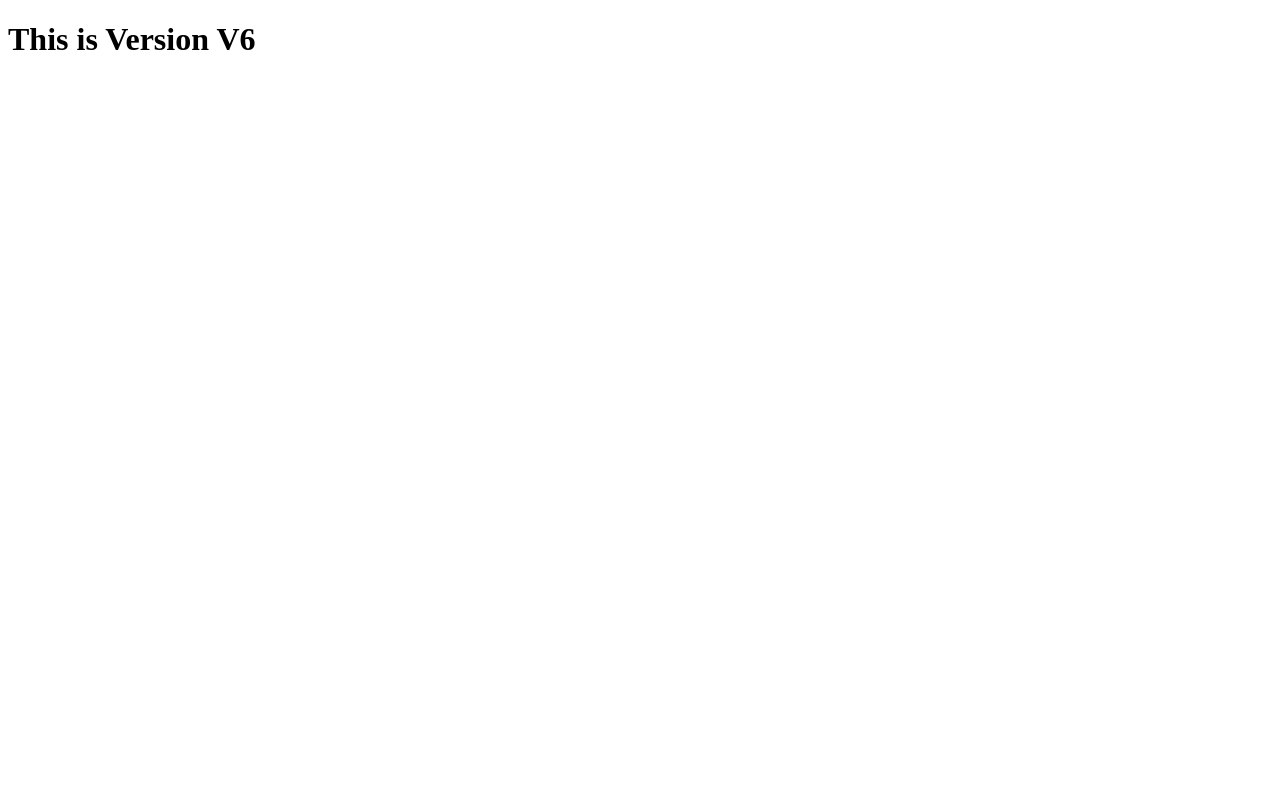
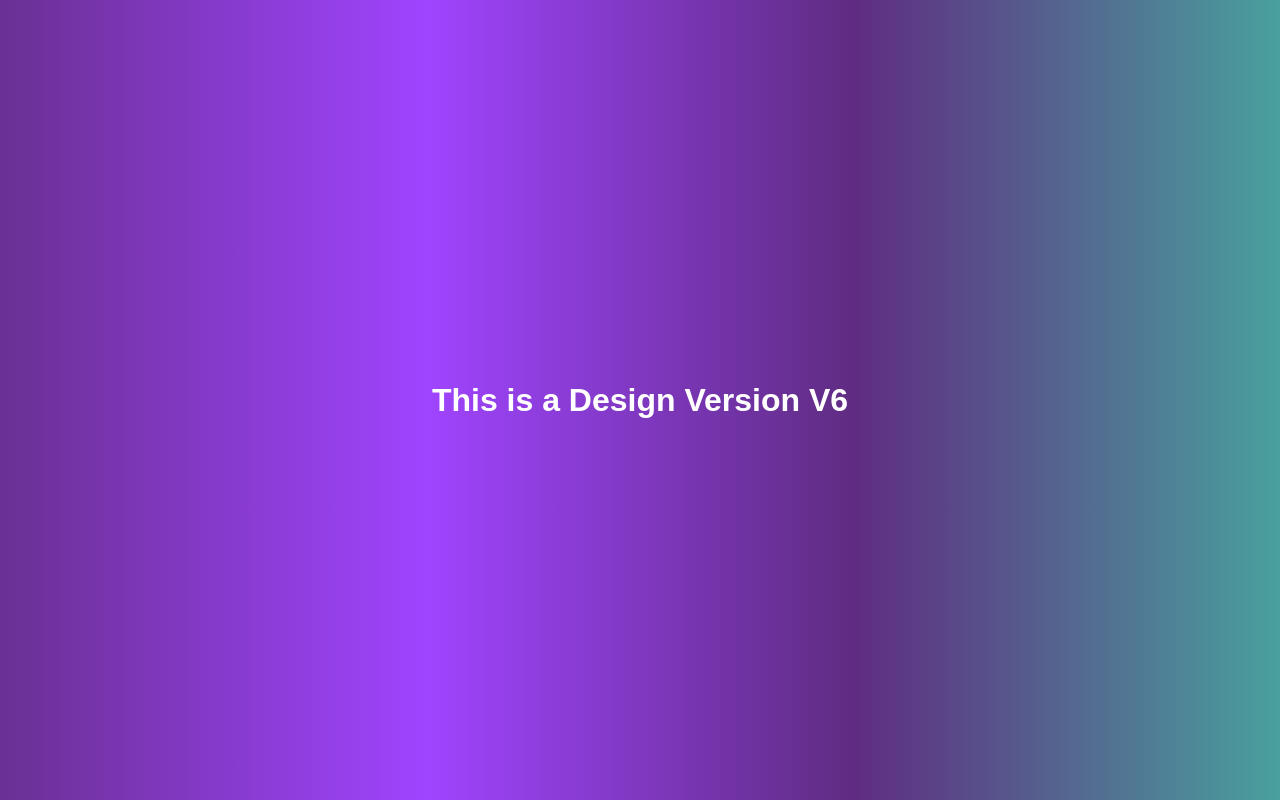
Before and after one commit to Rohit2912P/myrepo, a plain HTML site: page index.html in a window 1280 px wide. Drawn offline with Linux system fonts and the light colour scheme.

Commit message:
Added CSS file for website

```diff
--- /dev/null
+++ b/Styles.css
@@ -0,0 +1,28 @@
+/* styles.css */
+body {
+    /* Set a gradient background from purple to teal */
+    background: linear-gradient(to right, #6a3093, #a044ff, #5f2c82, #49a09d);
+    font-family: Arial, sans-serif;
+    /* Sets a clean, modern font for the body text */
+    color: white;
+    /* Sets the text color to white for better contrast */
+    margin: 0;
+    /* Removes default margin */
+    padding: 0;
+    /* Removes default padding */
+    display: flex;
+    /* Enables flexbox layout */
+    justify-content: center;
+    /* Centers content horizontally */
+    align-items: center;
+    /* Centers content vertically */
+    height: 100vh;
+    /* Makes the body take the full height of the viewport */
+}
+
+h1 {
+    font-size: 2em;
+    /* Sets the size of the header text */
+    text-align: center;
+    /* Centers the header text */
+}
--- a/index.html
+++ b/index.html
@@ -1,11 +1,15 @@
 <!DOCTYPE html>
 <html lang="en">
+
 <head>
     <meta charset="UTF-8">
+    <meta http-equiv="X-UA-Compatible" content="IE=edge">
     <meta name="viewport" content="width=device-width, initial-scale=1.0">
+    <link rel="stylesheet" href="styles.css">
     <title>Document</title>
 </head>
+
 <body>
-    <h1>This is Version V6</h1>
+    <h1>This is a Design Version V6</h1>
 </body>
 </html>
```
